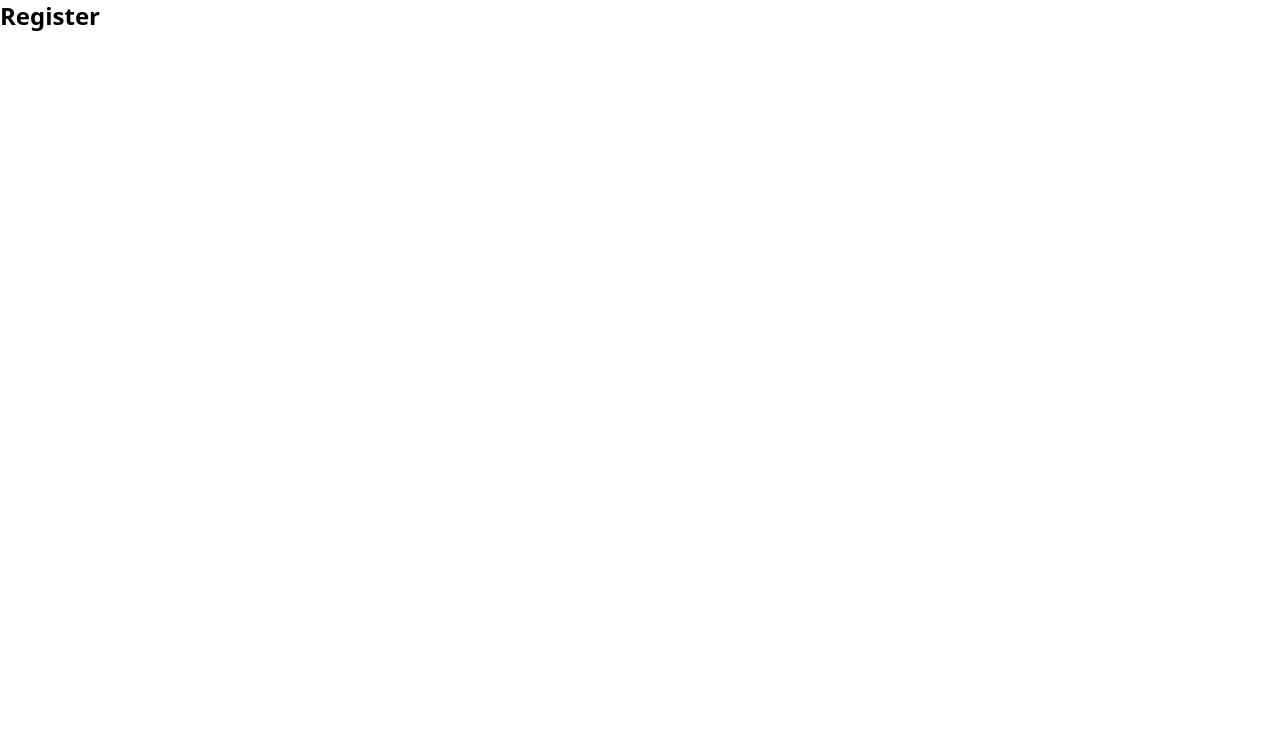
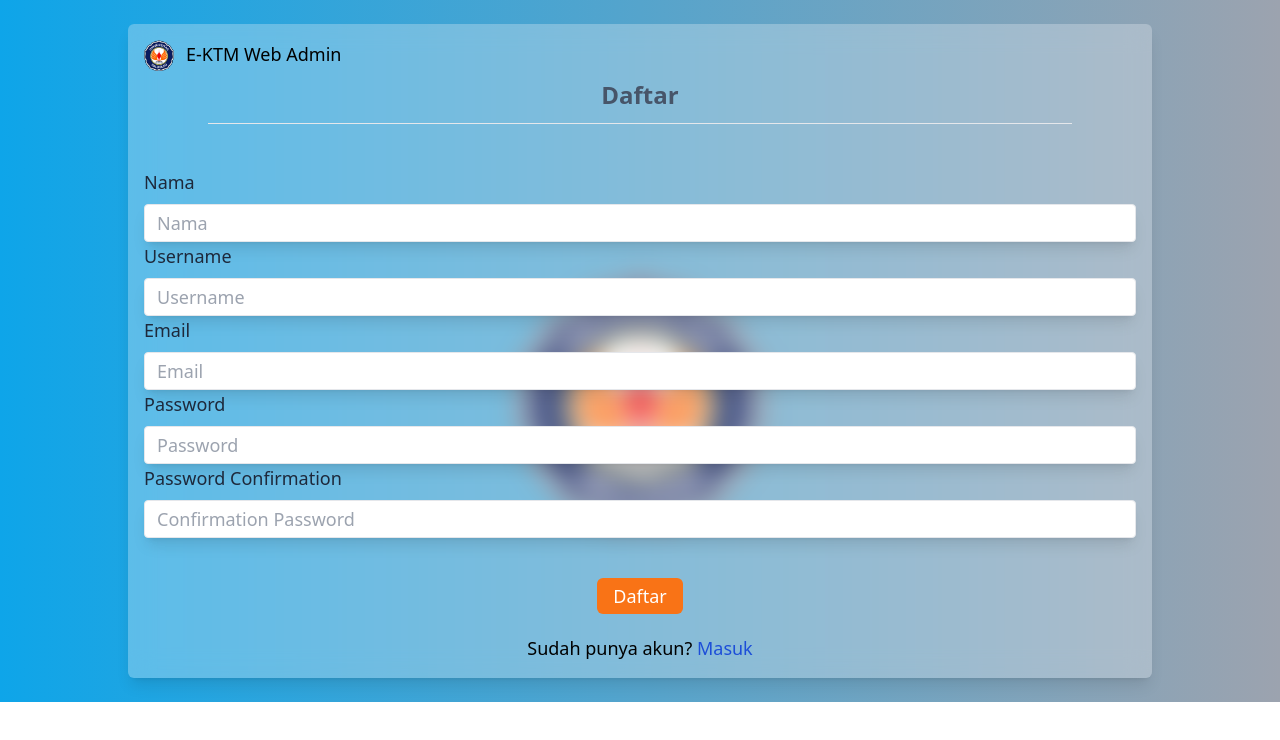
Before and after one commit to maliefrr/ektm, a React (Create React App) app in the folder frontend/: page /register in a window 1280 px wide. Shown: the top 740 px of the page. Built offline with nearby package versions, Linux system fonts and the light colour scheme.

Commit message:
add button components and fix register layout

```diff
--- /dev/null
+++ b/frontend/src/components/Button.jsx
@@ -0,0 +1,11 @@
+import React from 'react'
+
+const Button = (props) => {
+    return (
+    <div>
+        <button className="mx-auto block mt-5 bg-orange-500 px-4 py-1 rounded-md text-white hover:bg-orange-600 active:bg-orange-700 sm:mt-10">{props.text}</button>
+    </div>
+)
+}
+
+export default Button
--- a/frontend/src/components/InputForm.jsx
+++ b/frontend/src/components/InputForm.jsx
@@ -3,6 +3,7 @@ import React from 'react'
 const InputForm = (props) => {
     return (
     <>
+    <div className={props.class}>
         <label htmlFor={props.id} className="sm:mb-8">
             <div className="text-slate-800 mb-2">{props.label}</div>
             <input
@@ -13,6 +14,7 @@ const InputForm = (props) => {
                 name={props.name}
             />
         </label>
+    </div>
     </>
     )
 }
--- a/frontend/src/pages/Login.jsx
+++ b/frontend/src/pages/Login.jsx
@@ -2,11 +2,12 @@ import React from 'react'
 import { Link } from 'react-router-dom'
 import InputForm from '../components/InputForm'
 import logo from "../assets/logo-uho.png"
+import Button from '../components/Button'
 
 const Login = () => {
     return (
         <>
-        <div className='font-arima bg-gradient-to-r from-sky-500 to-gray-400 overflow-y-hidden'>
+        <div className='font-arima bg-gradient-to-r from-sky-500 to-gray-400 md:overflow-y-hidden h-screen'>
             <main className='max-w-screen-2xl flex items-center h-auto md:h-screen mx-auto'>
                 <div className="h-full w-3/4 bg-sky-200/30 hidden bg-cover bg-center lg:flex">
                     <div className="m-auto">
@@ -29,7 +30,7 @@ const Login = () => {
                                 <div className="text-right">
                                     <div className="inline-block mt-5 text-blue-700 cursor-pointer hover:text-blue-900 hover:underline" id="forgot-password">Lupa Password?</div>
                                 </div>
-                                <button className="mx-auto block mt-5 bg-orange-500 px-4 py-1 rounded-md text-white hover:bg-orange-600 active:bg-orange-700 sm:mt-10">Masuk</button>
+                                <Button text="Masuk"/>
                                 <p class="mt-5 text-center">Belum punya akun?<Link to="/register" class="text-blue-700 hover:text-blue-900 hover:underline">Daftar Sekarang</Link></p>
                             </form>
                         </div>
--- a/frontend/src/pages/Register.jsx
+++ b/frontend/src/pages/Register.jsx
@@ -1,9 +1,37 @@
 import React from 'react'
+import { Link } from 'react-router-dom'
+import logo from "../assets/logo-uho.png"
+import Button from '../components/Button'
+import InputForm from '../components/InputForm'
+
 
 const Register = () => {
     return (
-    <div>
-        <h1 className='text-2xl font-semibold'>Register</h1>
+    <div className='font-arima bg-gradient-to-r from-sky-500 to-gray-400 lg:h-full md:h-screen h-screen'>
+        <main className="max-w-screen-2xl flex items-center mx-auto">
+            <div className="fixed sm:top-100 sm:bottom-100 lg:top-0 lg:bottom-0 left-0 right-0 flex">
+                <img src={logo} alt="logo" width="250" className="m-auto" />
+            </div>
+            <div className='shadow-lg p-4 bg-slate-100/30 backdrop-blur-md w-full max-w-screen-lg rounded-md mx-auto md:w-4/5 md:my-6 lg:text-lg'>
+                <Link to="/" className='flex hover:font-medium'>
+                    <img src={logo} alt="logo" width="30" />
+                    <h3 class="ml-3 font-sansita">E-KTM Web Admin</h3>
+                </Link>
+                <div className='w-full'>
+                    <h3 className="text-center font-semibold text-slate-600 mb-3 lg:text-2xl"><i class="bx bxs-user-plus lg:text-4xl"></i> Daftar</h3>
+                    <hr className="mb-3 mx-16 lg:mb-11" />
+                    <form>
+                    <InputForm id='Nama' type='text' name='nama' placeholder="Nama" label="Nama"/>
+                    <InputForm id='Username' type='text' name='username' placeholder="Username" label="Username"/>
+                    <InputForm id='email' type='email' name='email' placeholder="Email" label="Email"/>
+                    <InputForm id='password' type='password' name='password' placeholder="Password" label="Password"/>
+                    <InputForm id='passwordConfirmation' type='password' name='passwordConfirmation' placeholder="Confirmation Password" label="Password Confirmation"/>
+                    <Button text="Daftar" />
+                    <p className="mt-5 text-center">Sudah punya akun? <a href="/login" className="text-blue-700 hover:text-blue-900 hover:underline">Masuk</a></p>
+                    </form>
+                </div>
+            </div>
+        </main>
     </div>
     )
 }
```
